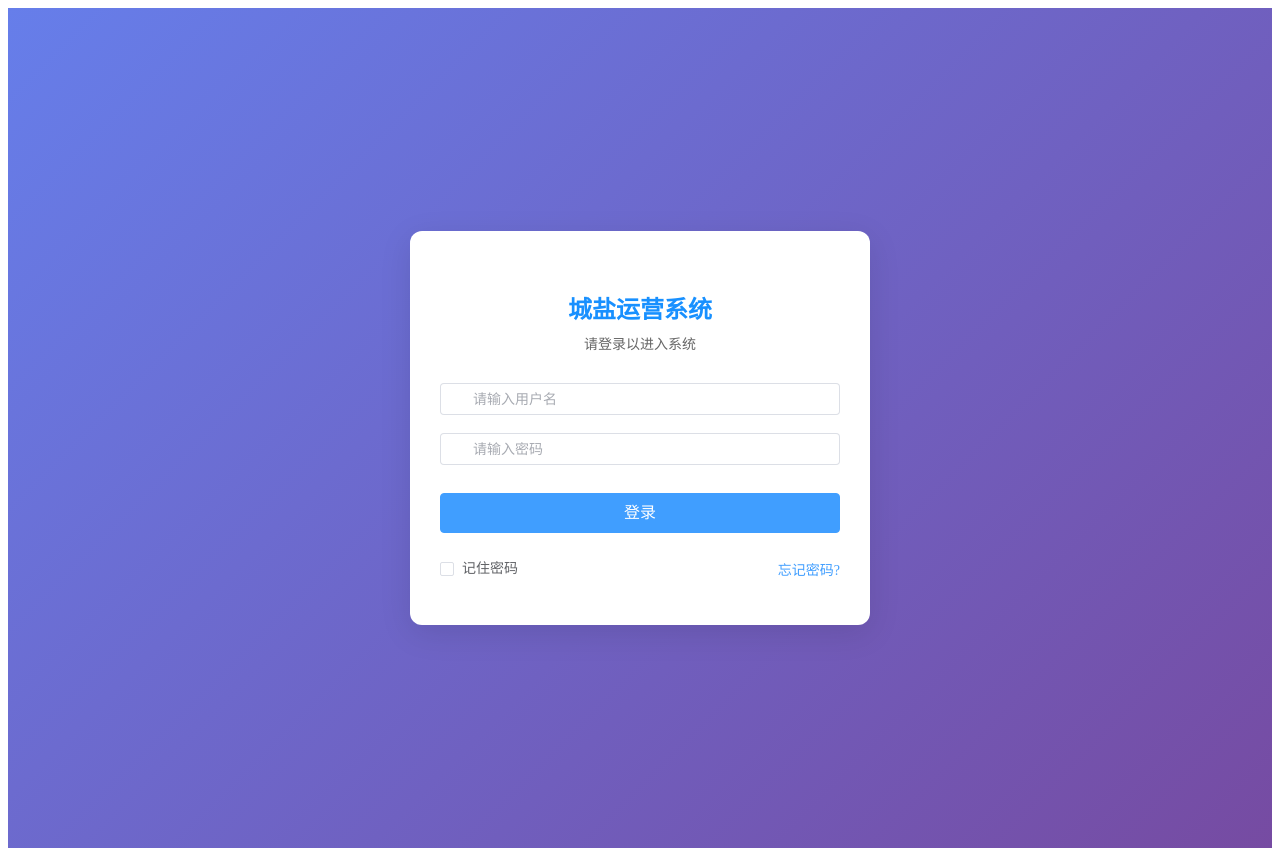
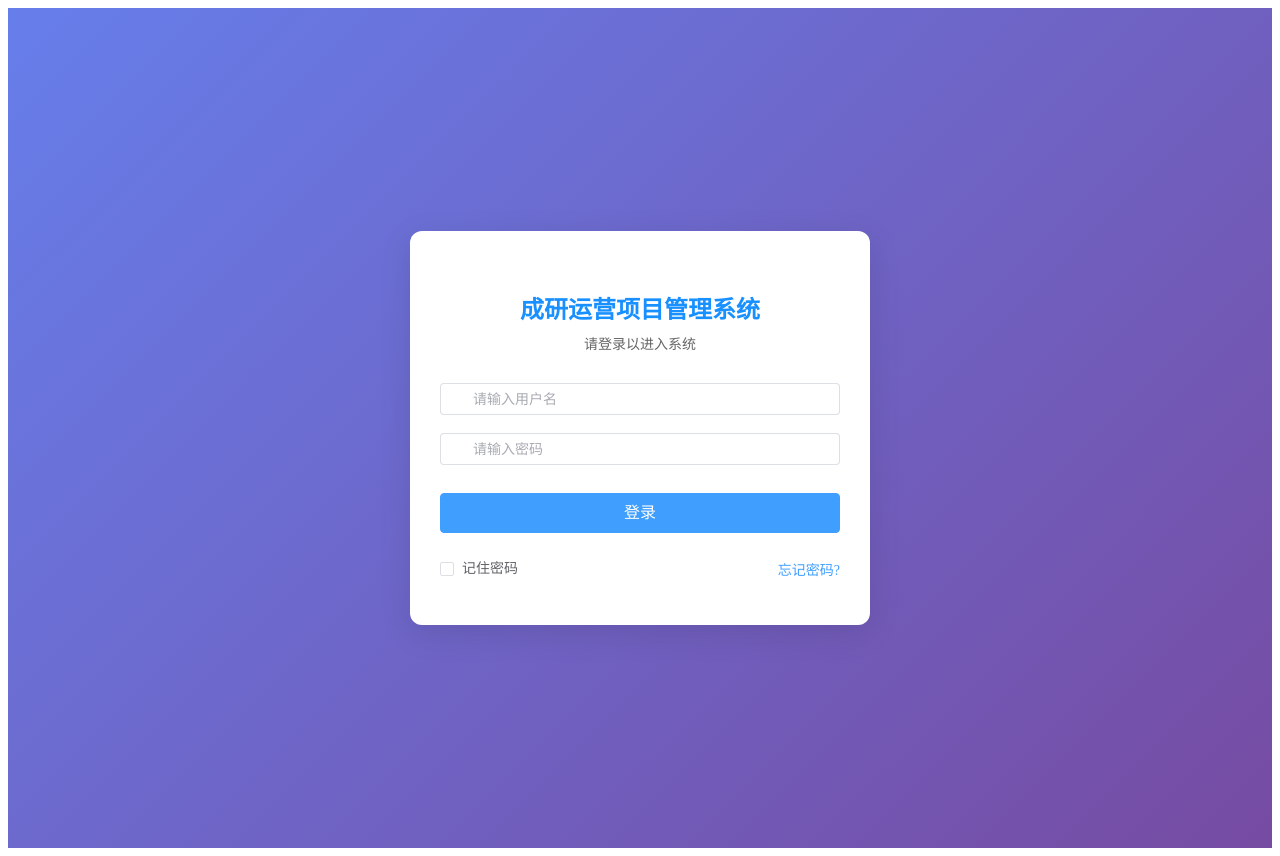
Before and after one commit to abomlhan-star/abomb, a Vue app: page /login in a window 1280 px wide. Built offline with nearby package versions, Linux system fonts and the light colour scheme.

Commit message:
Rename system to 成研运营项目管理系统

```diff
--- a/index.html
+++ b/index.html
@@ -4,7 +4,7 @@
     <meta charset="UTF-8" />
     <link rel="icon" type="image/svg+xml" href="/vite.svg" />
     <meta name="viewport" content="width=device-width, initial-scale=1.0" />
-    <title>城盐运营系统 - 登录</title>
+    <title>成研运营项目管理系统 - 登录</title>
   </head>
   <body>
     <div id="app"></div>
--- a/package.json
+++ b/package.json
@@ -1,5 +1,5 @@
 {
-  "name": "cheng-yan-operation",
+  "name": "cheng-yan-operation-project-management",
   "private": true,
   "version": "0.0.1",
   "type": "module",
--- a/src/views/Home.vue
+++ b/src/views/Home.vue
@@ -3,7 +3,7 @@
     <!-- 顶部导航栏 -->
     <header class="top-nav">
       <div class="nav-left">
-        <h1 class="app-title">城盐运营系统</h1>
+        <h1 class="app-title">成研运营项目管理系统</h1>
       </div>
       <div class="nav-right">
         <span class="welcome-text">欢迎，{{ username }}</span>
--- a/src/views/Login.vue
+++ b/src/views/Login.vue
@@ -2,7 +2,7 @@
   <div class="login-container">
     <div class="login-form-wrapper">
       <div class="login-header">
-        <h2 class="login-title">城盐运营系统</h2>
+        <h2 class="login-title">成研运营项目管理系统</h2>
         <p class="login-subtitle">请登录以进入系统</p>
       </div>
 
```
